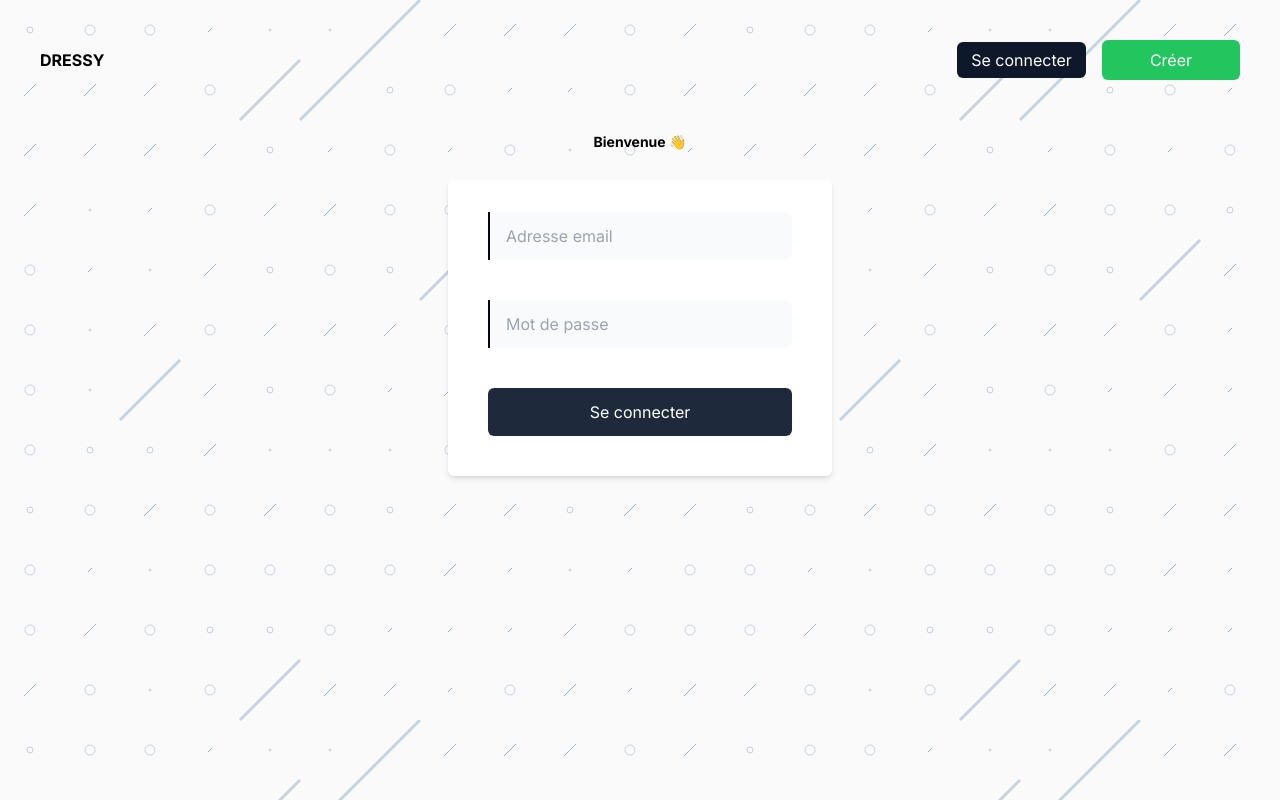
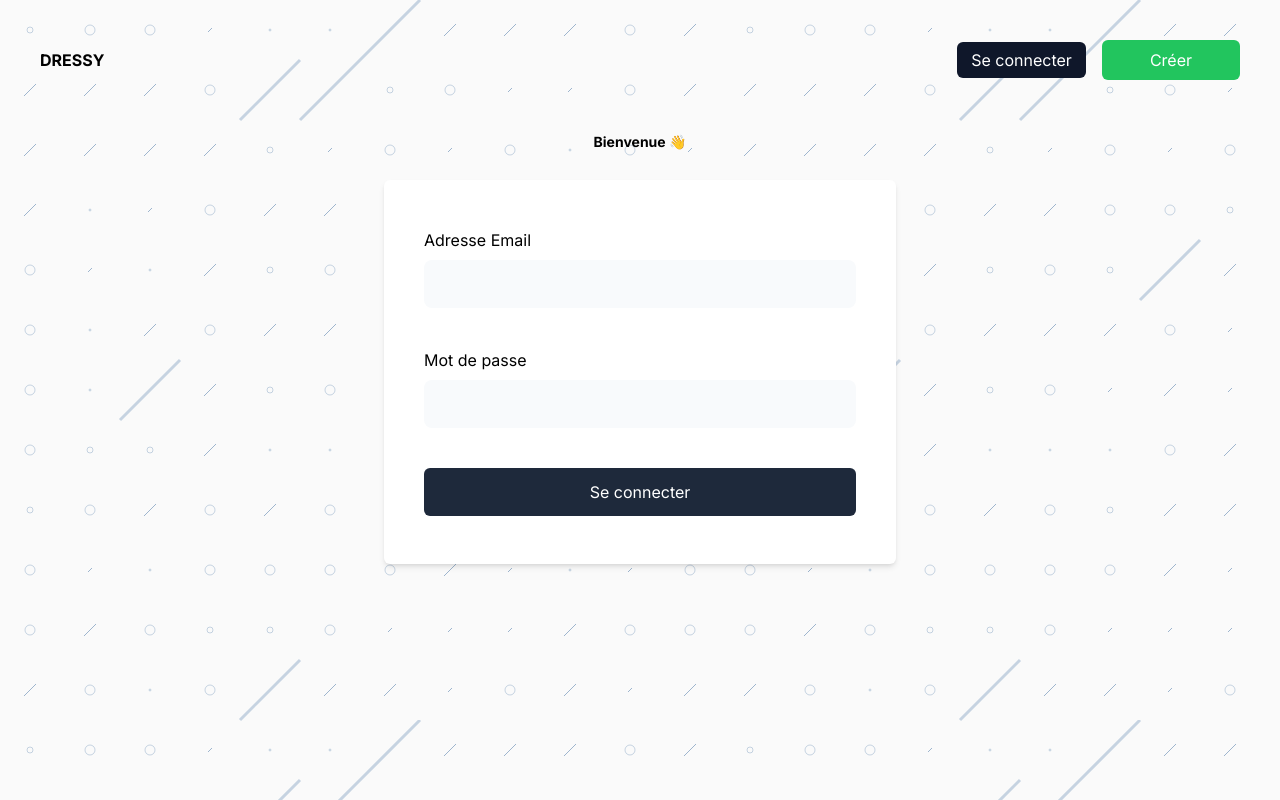
Before and after one commit to Abdoulomr/dressy, a Next.js app: page /login in a window 1280 px wide. Built offline with nearby package versions, Linux system fonts and the light colour scheme.

Commit message:
login form styling update

```diff
--- a/src/app/dashboard/create-user/page.tsx
+++ b/src/app/dashboard/create-user/page.tsx
@@ -107,7 +107,7 @@
       <form
         onSubmit={handleSubmit}
         // className="flex rounded-lg flex-wrap align-middle justify-center gap-9 gap-y-6 w-90 basis-9 max-w-screen-lg mx-auto px-4 py-12 bg-white shadow-md mt-5"
-        className="grid xs:grid-cols-1 sm:grid-cols-2 md:grid-cols-2 lg:grid-cols-3 gap-9 w-90 max-w-screen-lg mx-auto px-8 py-12 bg-white shadow-md mt-5 xs:px-5"
+        className="grid xs:grid-cols-1 sm:grid-cols-2 md:grid-cols-2 lg:grid-cols-3 gap-9 w-11/12 max-w-screen-lg mx-auto px-8 py-12 bg-white shadow-md mt-5 xs:px-5"
       >
         <TextInput
           name="newAdminFirstName"
--- a/src/app/login/page.tsx
+++ b/src/app/login/page.tsx
@@ -26,26 +26,32 @@
       </h1>
       <form
         onSubmit={handleLogin}
-        className="pt-8 w-96 flex flex-col gap-10 justify-center align-center bg-white p-10 mt-4 shadow-md rounded-md"
+        className="py-12 w-11/12 max-w-lg flex flex-col gap-10 justify-center align-center bg-white px-10 mt-4 shadow-md rounded-md"
       >
+        <section className="flex flex-col gap-2">
+          <span>Adresse Email</span>
           <input
-          className="px-4 py-3 outline-none w-100 bg-slate-50 border-l-[2px] rounded-r-lg border-slate-950  focus:bg-slate-100 "
+            className="px-4 py-3 outline-none w-100 bg-slate-50 rounded-lg  focus:bg-slate-100 "
             type="text"
             required
             value={email}
             onChange={(e) => setEmail(e.target.value)}
             autoComplete="current-password"
-          placeholder="Adresse email"
+            // placeholder=""
           />
+        </section>
+        <section className="flex flex-col gap-2">
+          <span>Mot de passe</span>
           <input
-          className="px-4 py-3 outline-none w-100 bg-slate-50 border-l-[2px] rounded-r-lg border-slate-950  focus:bg-slate-100  "
+            className="px-4 py-3 outline-none w-100 bg-slate-50 rounded-lg   focus:bg-slate-100  "
             type="password"
             required
             value={password}
             onChange={(e) => setPassword(e.target.value)}
-          placeholder="Mot de passe"
+            // placeholder=""
             autoComplete="current-password"
           />
+        </section>
 
         <button className="bg-slate-800 py-3 text-white hover:bg-slate-700 rounded-md">
           Se connecter
```
Lines whose indentation alone changed are shown as unchanged.
